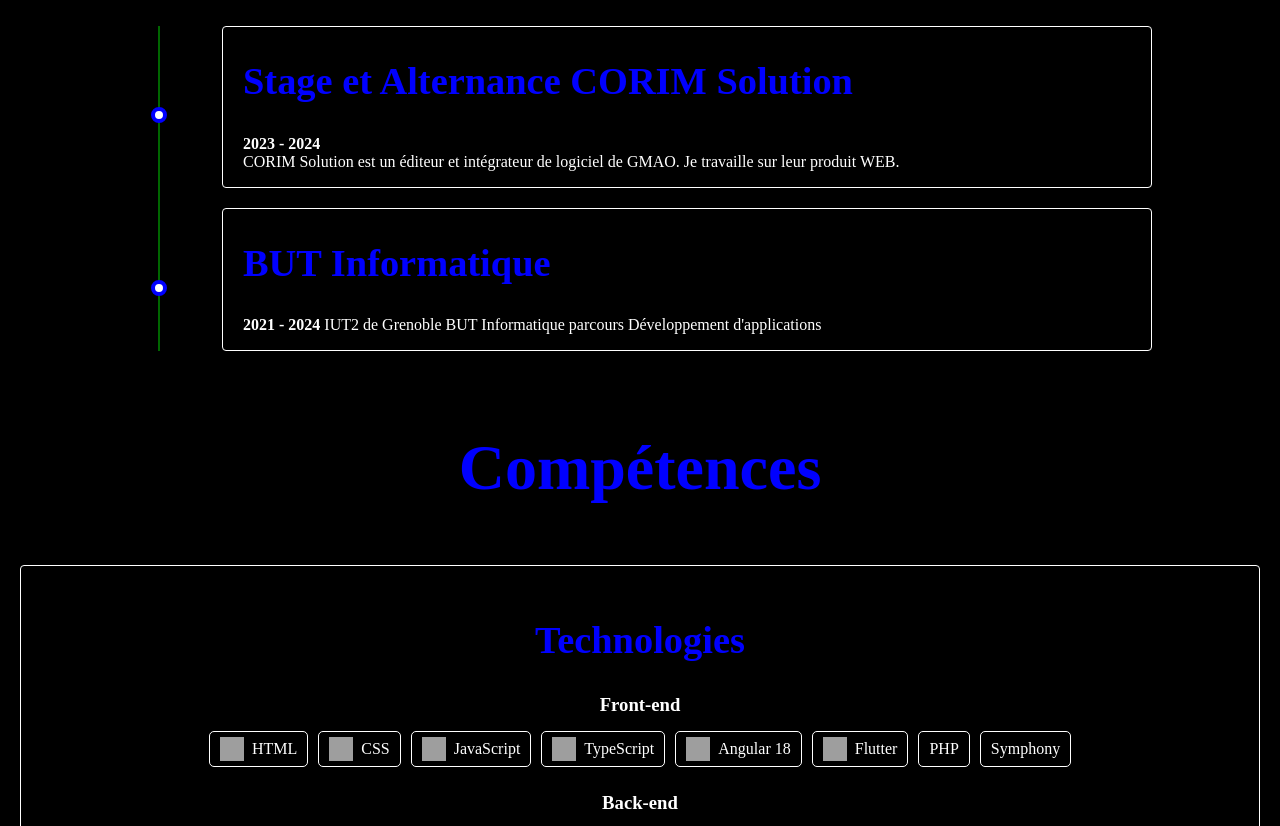
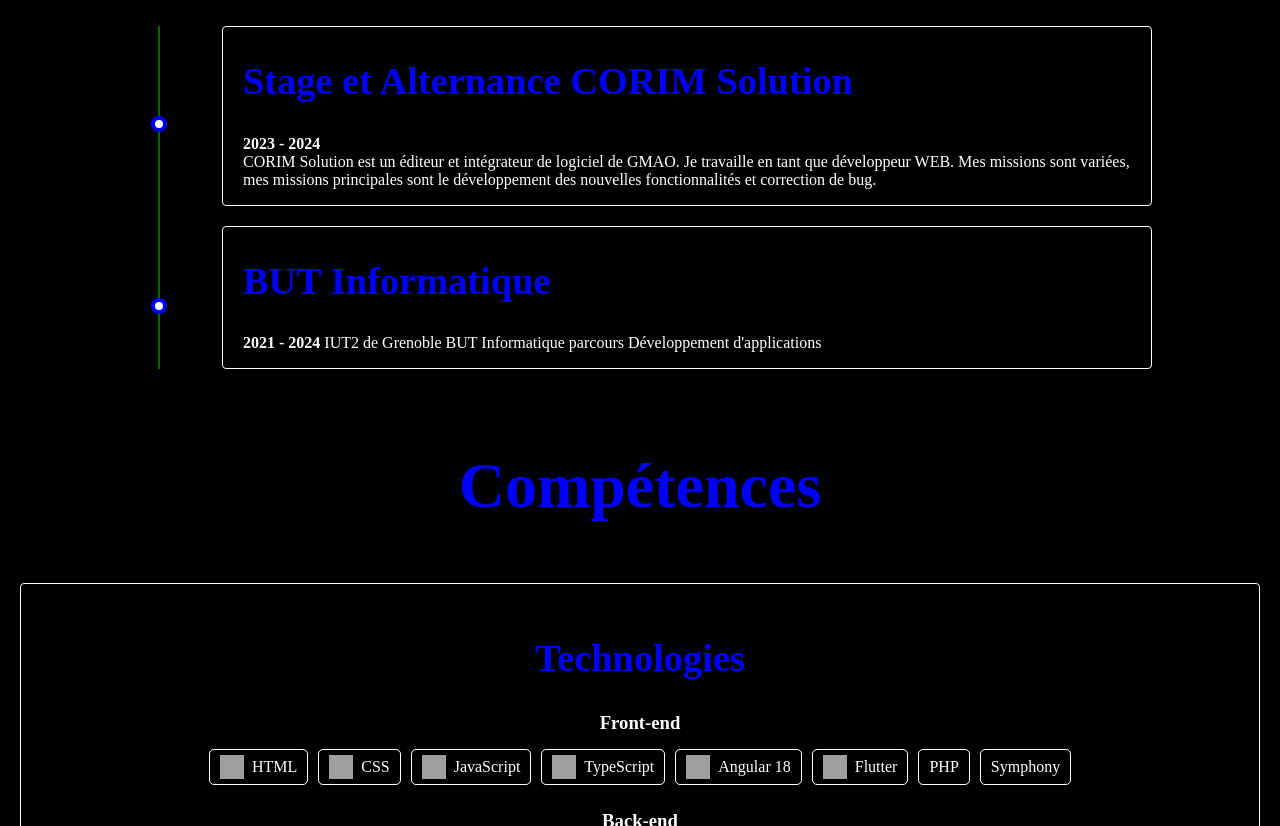
Before and after one commit to rolm0123456789/Portfolio, an Angular app: page /Accueil in a window 1280 px wide. Shown: the part 1700-2526 px from the top of the page. Built offline with nearby package versions, Linux system fonts and the light colour scheme; grey boxes are pictures that could not be loaded.

Commit message:
chore: Update Parcours component with developer role and bug fixes

```diff
--- a/src/app/components/Parcours/Parcours.component.html
+++ b/src/app/components/Parcours/Parcours.component.html
@@ -5,7 +5,10 @@
             <div class="corp">
                 <h2 class="point-parcours ">Stage et Alternance CORIM Solution</h2>
                 <p><b>2023 - 2024</b> <br> CORIM Solution est un éditeur et intégrateur de logiciel de GMAO. Je
-                    travaille sur leur produit WEB.
+                    travaille en tant que développeur WEB. Mes missions sont variées, mes missions principales sont le
+                    développement des nouvelles fonctionnalités et correction de
+                    bug.
+
                 </p>
             </div>
         </div>
```
